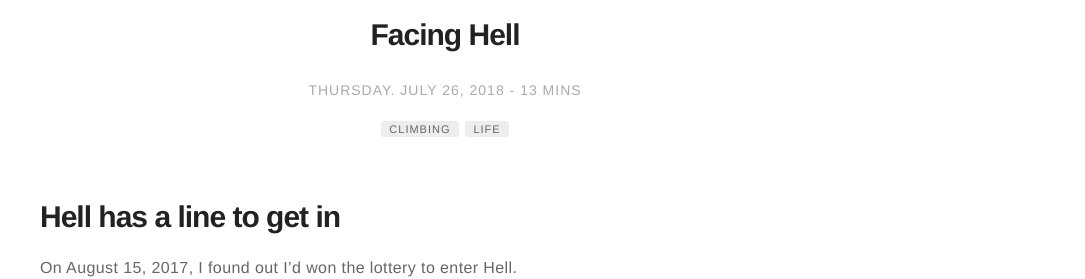
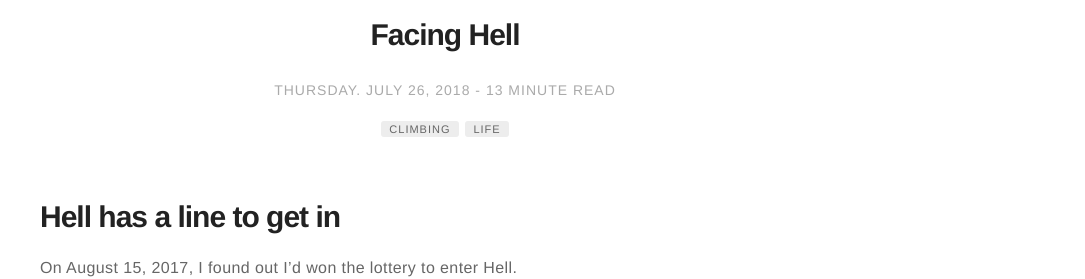
Before and after one commit to ryanwestby/ryanwestby.github.io, a Jekyll site: the page built from _posts/2018-07-26-facing-hell.md, in a window 1280 px wide and 900 px high. Shown: the part 247-526 px from the top of the window, without its empty margins (195-1280 px from the left). Built offline with Jekyll 4.4.1, drawn with Linux system fonts in a browser that asks for light colours.

Commit message:
Change read-time

```diff
--- a/_includes/read-time.html
+++ b/_includes/read-time.html
@@ -4,6 +4,6 @@
     {% if words < 360 %}
         1 min
     {% else %}
-        {{ words | divided_by:180 }} mins
+        {{ words | divided_by:180 }} minute read
     {% endif %}
 </span>
```
